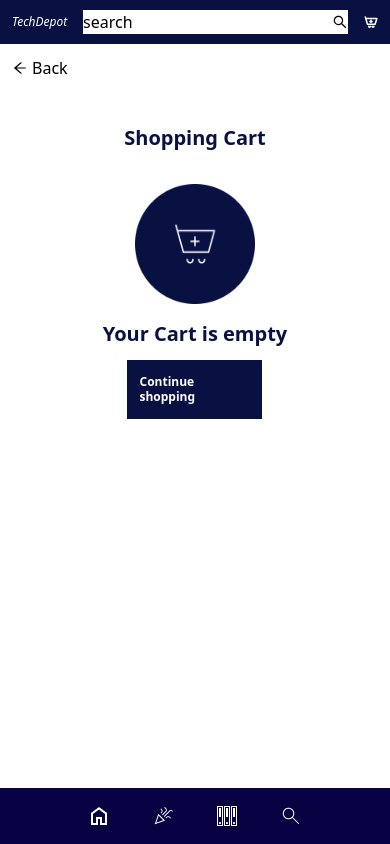
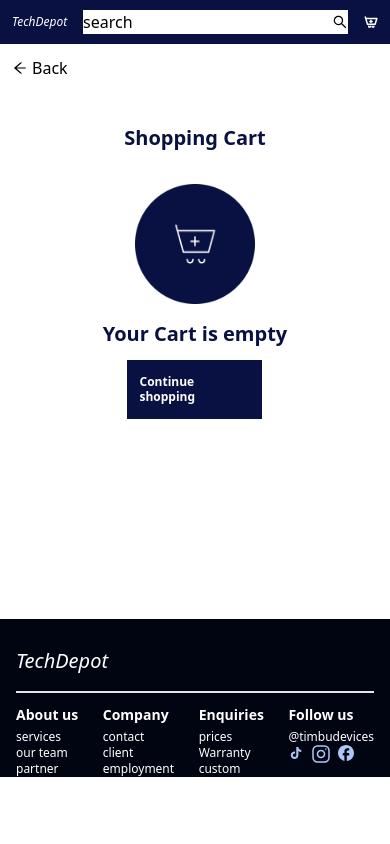
Before and after one commit to Theecypher/stage2Task, a React (Vite) app: page /cart in a window 390 px wide. Built offline with nearby package versions, Linux system fonts and the light colour scheme.

Commit message:
initial commit

```diff
--- a/src/App.jsx
+++ b/src/App.jsx
@@ -17,7 +17,6 @@ const App = () => {
         <Route path="/cart" element={<Cart />} />
       </Routes>
       <SectionFooter />
-      <FooterMobile />
     </div>
   );
 };
--- a/src/Pages/Footer/SectionFooter.jsx
+++ b/src/Pages/Footer/SectionFooter.jsx
@@ -4,7 +4,7 @@ import { FooterData } from "./FooterData";
 
 const SectionFooter = () => {
   return (
-    <div className="bg-[#010411] px-4 pt-7 mt-14 text-[#fff] hidden md:block">
+    <div className="bg-[#010411] px-4 pt-7 mt-14 text-[#fff]">
       <Link className="italic text-xl">TechDepot</Link>
 
       <div className="flex justify-between border-t-2 my-4">
```
